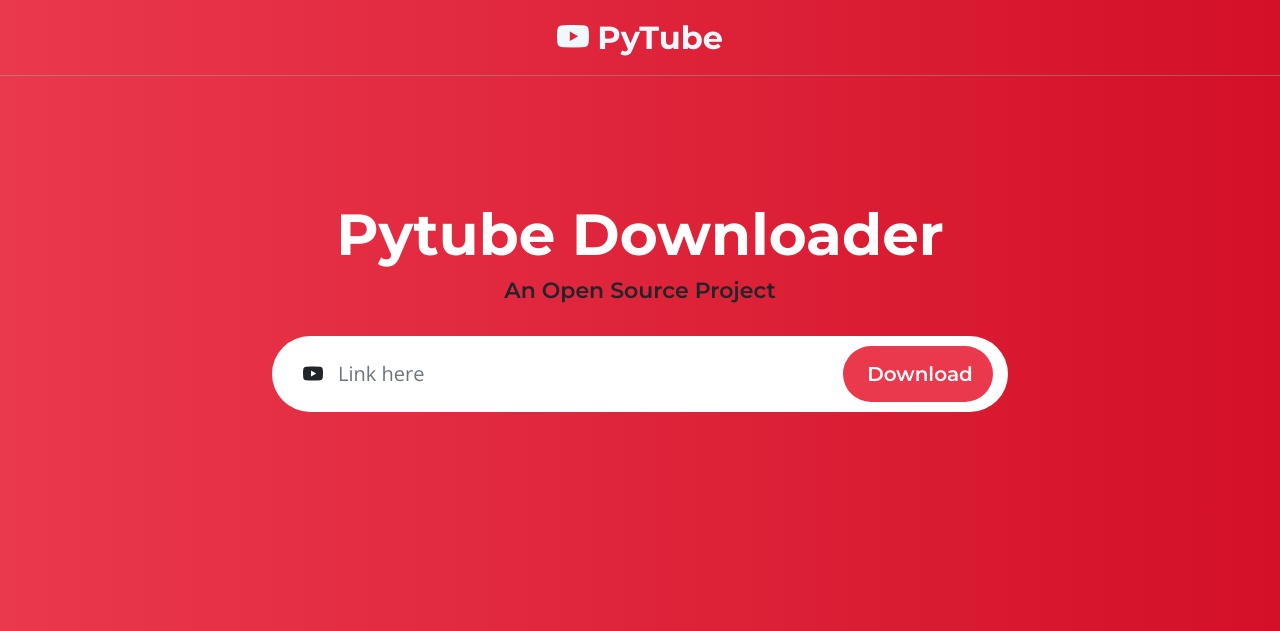
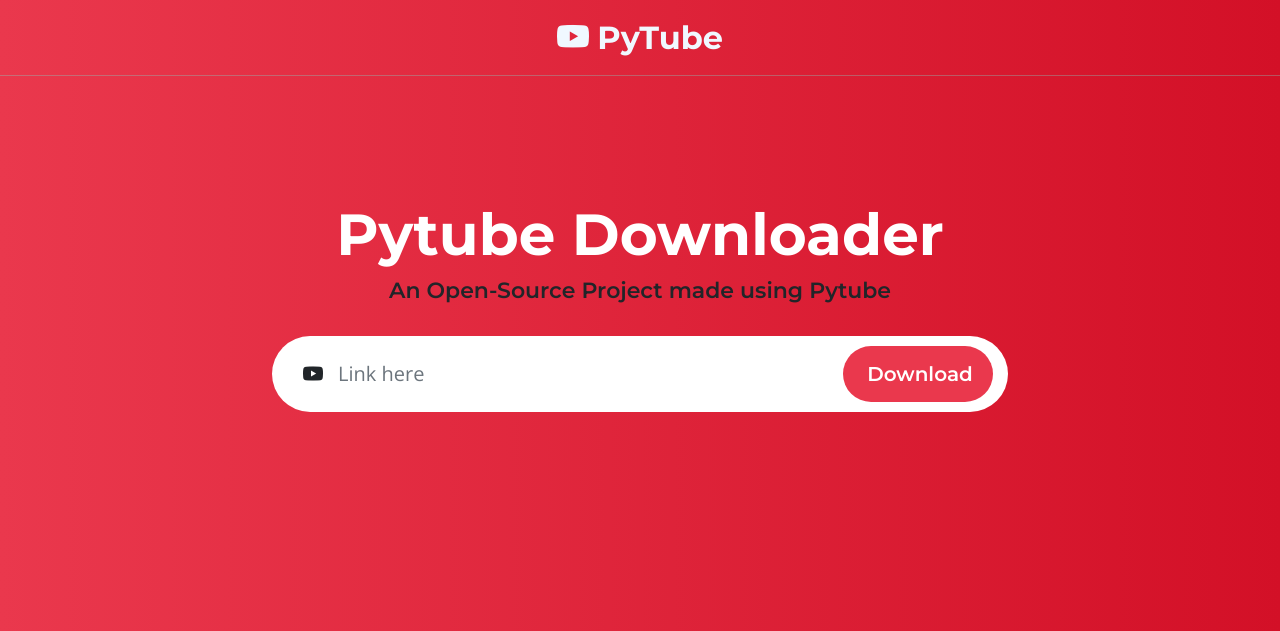
Before and after one commit to diegoborbadev/pytube-downloader, a Flask app: page / in a window 1280 px wide. Shown: the top 631 px of the page. Run offline with Flask 3, Linux system fonts and the light colour scheme; parts of the project's set-up code (start-up, migrations or seed data) failed here and were passed over; some libraries are stand-ins or nearby versions.

Commit message:
New main text improved

```diff
--- a/templates/base.html
+++ b/templates/base.html
@@ -36,7 +36,8 @@
                         <!-- Text -->
                         <h1 class="text-white text-center">Pytube Downloader</h1>
                         <h6 class="text-center">
-                            An <a href="https://github.com/diegoborbadev/pytube-downloader" style="--link-hover-color: var(--bs-white);">Open Source</a> Project
+                            An <a href="https://github.com/diegoborbadev/pytube-downloader" style="--link-hover-color: var(--bs-white);">Open-Source Project</a>
+                            made using <a href="https://github.com/pytube/pytube" style="--link-hover-color: var(--bs-white);">Pytube</a>
                         </h6>
 
                         <!-- Page Content -->
```
